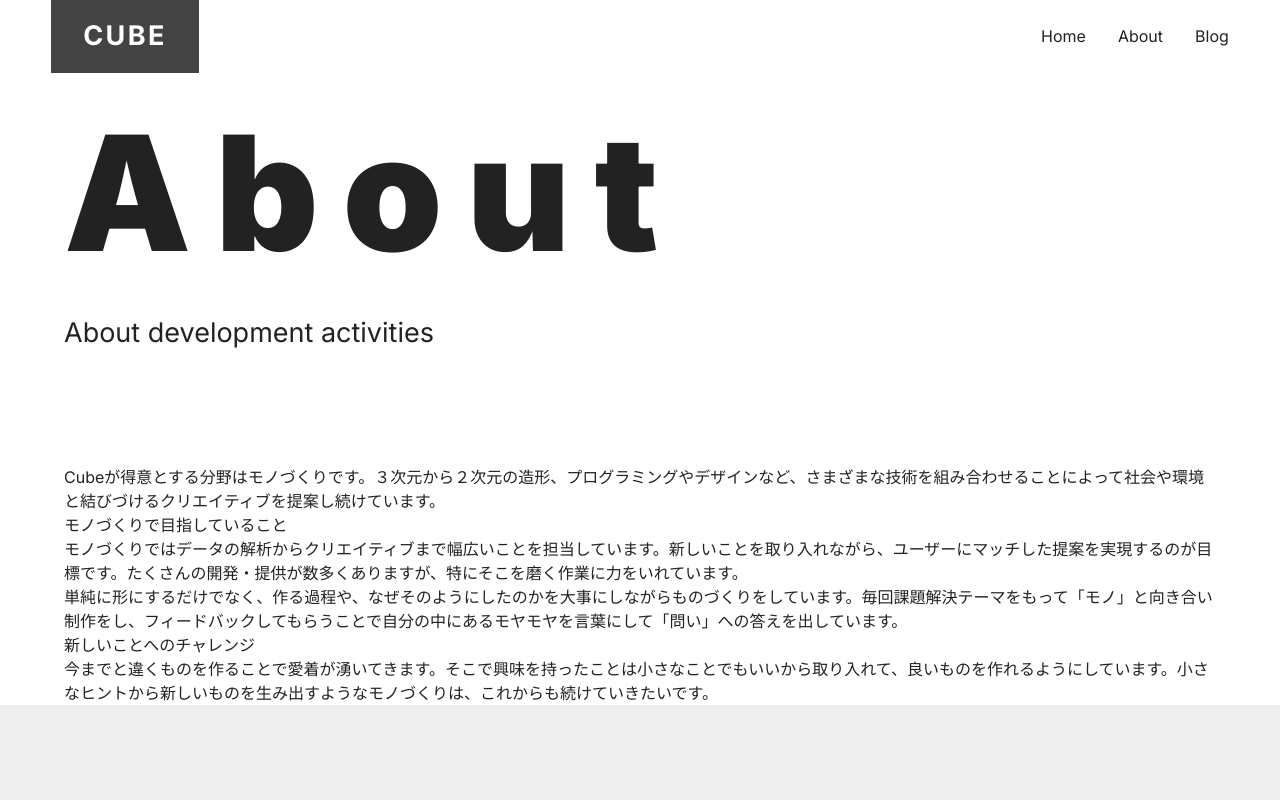
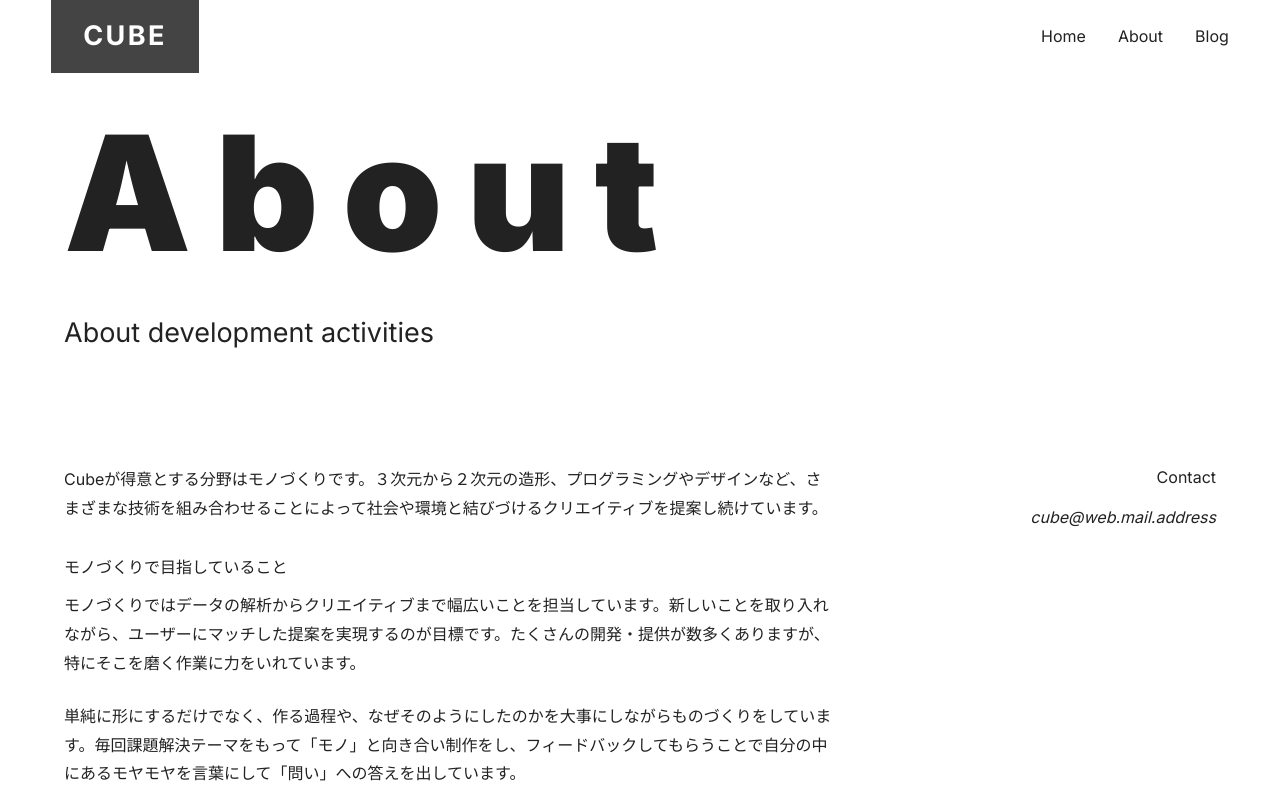
Before and after one commit to Kazuho1222/blog, a Next.js app: page /about in a window 1280 px wide. Shown: the top 800 px of the page. Built offline with nearby package versions, Linux system fonts and the light colour scheme.

Commit message:
３つのコンポーネントで2段組みのレイアウトを構成する

```diff
--- a/app/about/page.tsx
+++ b/app/about/page.tsx
@@ -1,6 +1,8 @@
-import React from 'react'
+import Contact from '../components/contact'
+import Container from '../components/container'
 import Hero from '../components/hero'
-import Container from '../components/container'
+import PostBody from '../components/post-body'
+import { TwoColumn, TwoColumnMain, TwoColumnSidebar } from '../components/two-column'
 
 export default function About() {
   return (
@@ -9,6 +11,9 @@ export default function About() {
         title='About'
         subtitle='About development activities'
         imageOn={false} />
+      <TwoColumn>
+        <TwoColumnMain>
+          <PostBody>
             <p>
               Cubeが得意とする分野はモノづくりです。３次元から２次元の造形、プログラミングやデザインなど、さまざまな技術を組み合わせることによって社会や環境と結びづけるクリエイティブを提案し続けています。
             </p>
@@ -23,6 +28,13 @@ export default function About() {
             <p>
               今までと違くものを作ることで愛着が湧いてきます。そこで興味を持ったことは小さなことでもいいから取り入れて、良いものを作れるようにしています。小さなヒントから新しいものを生み出すようなモノづくりは、これからも続けていきたいです。
             </p>
+          </PostBody>
+        </TwoColumnMain>
+
+        <TwoColumnSidebar>
+          <Contact />
+        </TwoColumnSidebar>
+      </TwoColumn>
     </Container>
   )
 }
--- /dev/null
+++ b/app/components/contact.tsx
@@ -0,0 +1,11 @@
+import React from 'react'
+import styles from '../../styles/contact.module.css'
+
+export default function Contact() {
+  return (
+    <div className={styles.stack}>
+      <h3 className={styles.heading}>Contact</h3>
+      <address>cube@web.mail.address</address>
+    </div>
+  )
+}
--- /dev/null
+++ b/app/components/post-body.tsx
@@ -0,0 +1,8 @@
+import React, { ReactNode } from 'react'
+import styles from '../../styles/post-body.module.css'
+
+export default function PostBody({ children }: { children: ReactNode }) {
+  return (
+    <div className={styles.stack}>{children}</div>
+  )
+}
--- /dev/null
+++ b/app/components/two-column.tsx
@@ -0,0 +1,20 @@
+import { ReactNode } from 'react'
+import styles from '../../styles/two-column.module.css'
+
+export function TwoColumn({ children }: { children: ReactNode }) {
+  return (
+    <div className={styles.flexContainer}>{children}</div>
+  )
+}
+
+export function TwoColumnMain({ children }: { children: ReactNode }) {
+  return (
+    <div className={styles.main}>{children}</div>
+  )
+}
+
+export function TwoColumnSidebar({ children }: { children: ReactNode }) {
+  return (
+    <div className={styles.sidebar}>{children}</div>
+  )
+}
--- /dev/null
+++ b/styles/contact.module.css
@@ -0,0 +1,7 @@
+.stack > * + * {
+  margin-top: var(--stack-space, 1em);
+}
+
+.heading {
+  font-size: var(--body);
+}
--- /dev/null
+++ b/styles/post-body.module.css
@@ -0,0 +1,22 @@
+.stack > * + * {
+  margin-top: var(--stack-space, 1.5em);
+}
+
+.stack h2,
+.stack h3 {
+  --stack-space: 2em;
+}
+
+.stack h2 + *,
+.stack h3 + * {
+  --stack-space: 0.8em;
+}
+
+.stack p {
+  line-height: 1.8;
+}
+
+.stack ul {
+  padding: revert;
+  list-style: revert;
+}
--- /dev/null
+++ b/styles/two-column.module.css
@@ -0,0 +1,29 @@
+.flexContainer {
+  composes: sideBySide from "./utils.module.css";
+  gap: var(--space-md);
+  marign: var(--space-md) 0 var (--space-lg);
+}
+
+@media (min-width: 768px) {
+  .main {
+    width: 768px;
+  }
+
+  .sidebar {
+    width: 248px;
+    position: sticky;
+    top: 40px;
+    align-self: flex-start;
+  }
+
+  .sidebar * {
+    text-align: right;
+  }
+
+  .sidebar :is(div, ul) {
+    width: fit-content;
+    margin-left: auto;
+    place-items: flex-end;
+    place-content: flex-end;
+  }
+}
```
Lines whose indentation alone changed are shown as unchanged.
